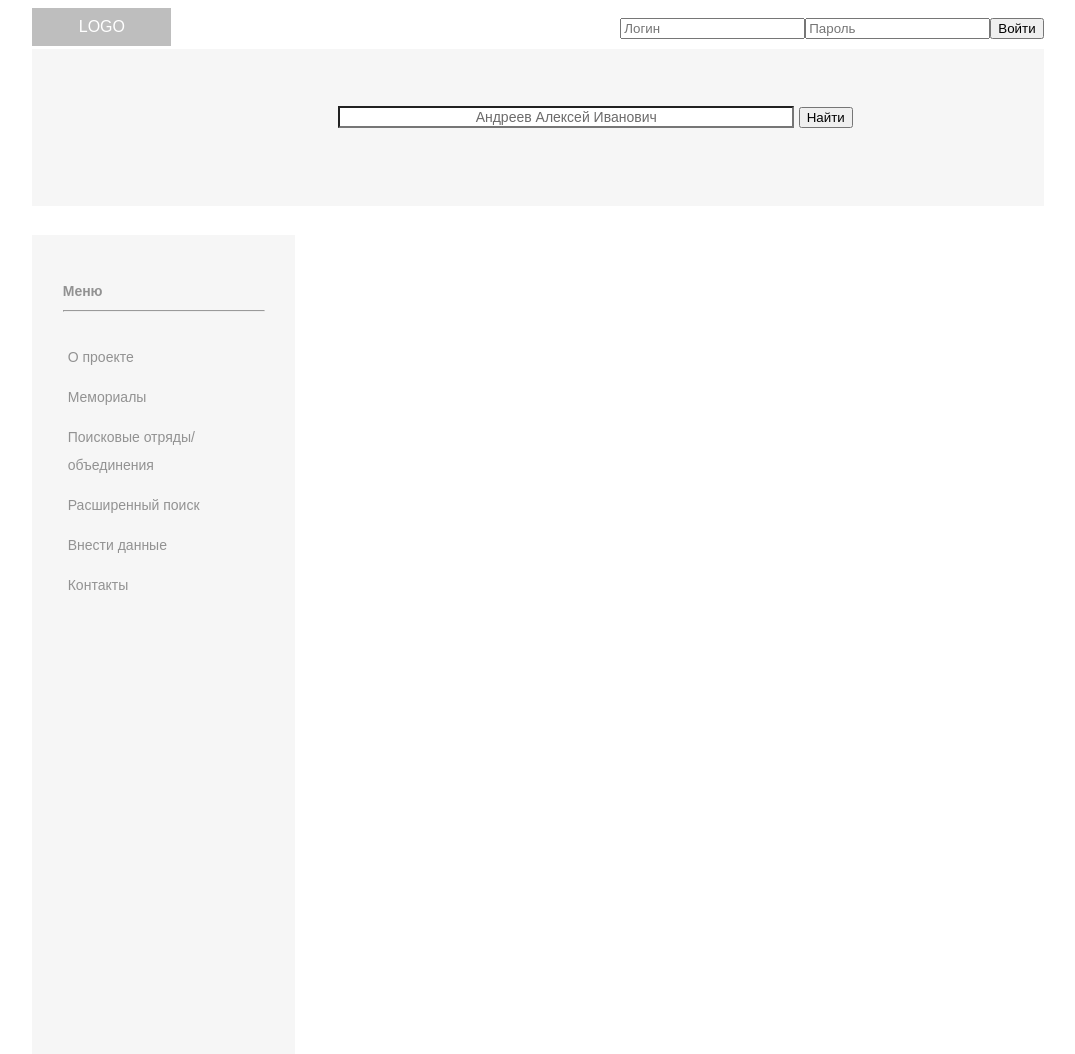
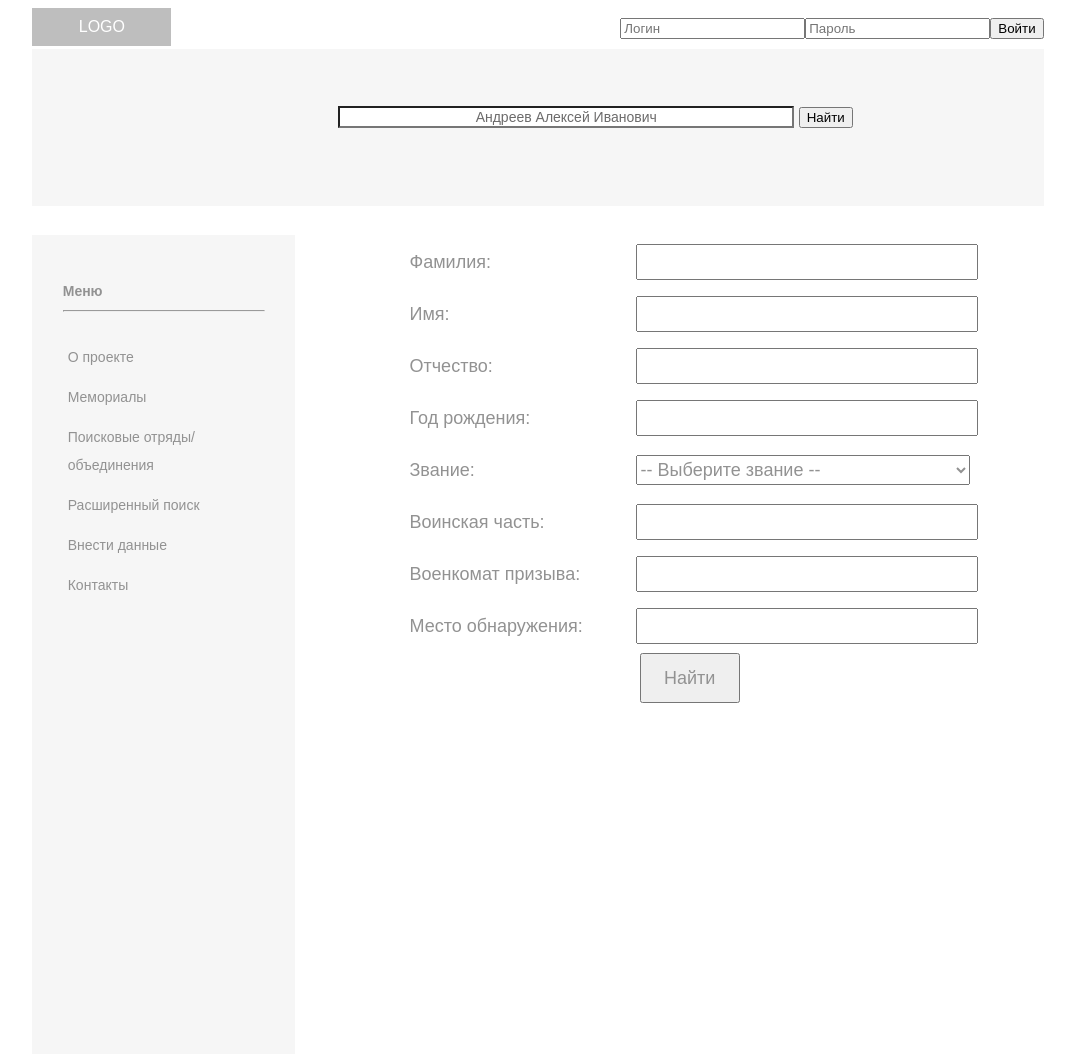
Before and after one commit to Valeri26/searchSquads.ru, a PHP site: page / in a window 1280 px wide. Shown: the top 1054 px of the page, without its empty margins (102-1177 px from the left). Run offline with PHP 8.4, Linux system fonts and the light colour scheme; data that the repository does not hold is empty.

Commit message:
extendsearch.php

```diff
--- /dev/null
+++ b/aboutproject.tpl
@@ -0,0 +1,2 @@
+
+<h1> О проекте </h1>
--- /dev/null
+++ b/contacts.tpl
@@ -0,0 +1,2 @@
+
+<h1> Контакты </h1>
--- /dev/null
+++ b/extendSearch.tpl
@@ -0,0 +1,63 @@
+
+
+	<link rel="stylesheet" type="text/css" href="styles.css">
+
+	<center>
+	<table id="tblExtendSearch">
+	<tr>
+		<td> <label for="first_name">Фамилия:</label> </td>
+		<td> <input type="text" name="first_name"  id="first_name"> </td>
+	</tr>
+
+	<tr>
+		<td> <label for="textfield2">Имя:</label> </td>
+		<td> <input type="text" name="textfield2" id="second_name"> </td>
+	</tr>
+
+	<tr>
+		<td>  <label for="third_name">Отчество:</label> </td>
+		<td>  <input type="text" name="third_name" id="third_name"> </td>
+	</tr>
+
+	<tr>
+		<td> <label for="bdate">Год рождения:</label> </td>
+		<td>  <input type="text" name="bdate" id="bdate"> </td>
+	</tr>
+
+	<tr>
+		<td>  <label for="rankId">Звание:</label> </td>
+		<td>
+		<select name="rankId" id="rankId">
+		<option selected value> -- Выберите звание -- </option>
+		<?php
+		$query="select id, name from warriorranks;";
+		$res=$db->query($query);
+
+		while($row = $res->fetch_assoc()) {
+			$rankId = $row["id"];
+			$rankName = $row["name"];
+			echo "<option value='$rankId'>$rankName</option>";
+		}
+		?>
+        </select> </td>
+	</tr>
+
+	<tr>
+		<td>  <label for="mun">Воинская часть:</label> </td>
+		<td> <input type="text" name="mun" id="mun"> </td>
+	</tr>
+
+	<tr>
+		<td>  <label for="wmc">Военкомат призыва:</label></td>
+		<td> <input type="text" name="wmc" id="wmc"> </td>
+	</tr>
+
+	<tr>
+		<td>  <label for="finding">Место обнаружения:</label></td>
+		<td>  <input type="text" name="finding" id="finding"></td>
+	</tr>
+	</table>
+
+	<input type="button" name="btnExtendSearch" id="btnExtendSearch" value="Найти" onclick="ExtendSearch()";>
+
+	</center>
--- a/index.php
+++ b/index.php
@@ -5,6 +5,7 @@ $user='root';
 $password='';
 $dbname='search_squad_results';
 $db=mysqli_connect($host,$user,$password,$dbname);
+mysqli_set_charset($db, "utf8");
 if ($db->connect_errno) {
 	exit;
 }
@@ -18,7 +19,7 @@ if (isset($_POST['txtLogin']) && isset($_POST['txtPassword'])) {
 	 $password=$_POST['txtPassword'];
 
 	 $query="select * from users where login='$login' and password=md5('$password') LIMIT 1;";
-	 $res=$db->query($query) ;
+	 $res=$db->query($query);
 
 	 if ($res->num_rows == 1) {
 			 $row=$res->fetch_assoc();
@@ -110,6 +111,48 @@ function signOut() {
 		}
 	}
 
+	function ExtendSearch() {
+		var url = "extendSearch.php";
+		var params = [];
+
+		var first_name = encodeURIComponent(document.getElementById("first_name").value);
+		var second_name = encodeURIComponent(document.getElementById("second_name").value);
+		var third_name = encodeURIComponent(document.getElementById("third_name").value);
+		var bdate = encodeURIComponent(document.getElementById("bdate").value);
+		var rankId = encodeURIComponent(document.getElementById("rankId").value);
+		var mun = encodeURIComponent(document.getElementById("mun").value);
+		var wmc = encodeURIComponent(document.getElementById("wmc").value);
+		var finding = encodeURIComponent(document.getElementById("finding").value);
+
+		if (first_name.length > 0) {
+			params.push("first_name="+first_name);
+		}
+
+		// params[0] = "first_name=" + first_name;
+		// params[1] = "second_name=" + second_name;
+		// params[2] = "third_name=" + third_name;
+		// params[3] = "bdate=" + bdate;
+		// params[4] = "rankId=" + rankId;
+		// params[5] = "mun=" + mun;
+		// params[6] = "wmc=" + wmc;
+		// params[7] = "finding=" + finding;
+
+		var sParams = params.reduce(
+			 function(acc, curv, curidx) {
+			 if (curidx == 0) return acc+curv;
+			 return acc + "&" + curv;
+			 }, "?");
+
+		var element = document.getElementById("mContent");
+		element.innerHTML = sParams;
+
+		// if (xmlHttp.readyState == 4 || xmlHttp.readyState == 0) {
+			// xmlHttp.open("GET", url+"?"+sParams, true);
+			// xmlHttp.onreadystatechange = handleServerResponse;
+			// xmlHttp.send(null);
+		// }
+	}
+
 	function handleServerResponse(){
 		if (xmlHttp.readyState == 4)
 		{
@@ -120,9 +163,9 @@ function signOut() {
 
 				warriors = xmlRoot.getElementsByTagName("warrior");
 
-				var htmlCode = "<table id='tblFastSearch' style='border: 1px solid black;  border-collapse: collapse; width: 100%;'>";
+				var htmlCode = "<link rel='stylesheet' type='text/css' href='styles.css'> <center> <table id='tblFastSearch'>";
 
-				htmlCode += "<tr><th style='border: 1px solid black;'>ИД</th><th style='border: 1px solid black;'>Фамилия</th><th style='border: 1px solid black;'>Имя</th><th style='border: 1px solid black;'>Отчество</th><th style='border: 1px solid black;'>Дата рождения</th><th style='border: 1px solid black;'>Звание</th></tr>";
+				htmlCode += "<tr><th>ИД</th><th>Фамилия</th><th>Имя</th><th>Отчество</th><th>Дата рождения</th><th>Звание</th></tr>";
 
 				for( var i = 0; i < warriors.length; i++) {
 					htmlCode += "<tr>";
@@ -130,14 +173,14 @@ function signOut() {
 					var children = warriors.item(i).childNodes;
 
 					for( var j = 0; j < children.length; j++) {
-						htmlCode += "<td style='border: 1px solid black;'>";
+						htmlCode += "<td>";
 						htmlCode += children.item(j).innerHTML;
 						htmlCode += "</td>";
 					}
 					htmlCode += "</tr>";
 				}
 
-				htmlCode += "</table>"
+				htmlCode += "</table> </center>"
 
 				 var element = document.getElementById("mContent");
 				 element.innerHTML = htmlCode;
@@ -157,7 +200,7 @@ function signOut() {
 											 };
 						};
 
-					currentRow.onclick = createClickHandler(currentRow);
+					currentRow.ondblclick = createClickHandler(currentRow);
 				}
 
 			}
@@ -263,12 +306,12 @@ function signOut() {
           <hr>
           <ul>
             <!-- List of links under menuset 1 -->
-            <li><a href="#" title="Link">О проекте</a></li>
+            <li><a href="index.php?aboutproject" title="Link">О проекте</a></li>
             <li><a href="http://lenww2.ru/" title="Link">Мемориалы</a></li>
             <li><a href="http://rf-poisk.ru/region/47/reestr/" title="Link">Поисковые отряды/объединения</a></li>
-            <li class="notimp"><!-- notimp class is applied to remove this link from the tablet and phone views --><a href="#"  title="Link">Расширенный поиск</a></li>
+            <li class="notimp"><!-- notimp class is applied to remove this link from the tablet and phone views --><a href="index.php"  title="Link">Расширенный поиск</a></li>
             <li><a href="#" title="Link">Внести данные</a></li>
-            <li><a href="#" title="Link">Контакты</a></li>
+            <li><a href="index.php?contacts" title="Link">Контакты</a></li>
           </ul>
         </nav>
       </div>
@@ -277,8 +320,20 @@ function signOut() {
 
 
 	<div id="mContent">
+	<?php
 
 
+		if(isset($_GET['aboutproject'])) {
+			include('aboutproject.tpl');
+		}
+		else if(isset($_GET['contacts'])) {
+			include('contacts.tpl');
+		}
+		else {
+			include('extendSearch.tpl');
+		}
+
+	?>
 	</div>
 
     </section>
--- /dev/null
+++ b/styles.css
@@ -0,0 +1,52 @@
+
+	#mContent * {
+		font-family: 'Montserrat', sans-serif;
+		color: rgba(146,146,146,1.00);
+		font-size: 18px;
+		font-style: normal;
+		font-weight: 400;
+	}
+
+	#tblExtendSearch {
+		width: 80%;
+	}
+
+	#tblExtendSearch tr {
+		height: 50px;
+	}
+
+	#tblExtendSearch input {
+		width: 100%;
+		height: 30px;
+	}
+	#tblExtendSearch select {
+		width: 100%;
+		height: 30px;
+	}
+
+	#tblExtendSearch tr td:first-child{
+		text-align: left;
+		width: 40%;
+	}
+
+	#btnExtendSearch {
+		width: 100px;
+		height: 50px;
+	}
+
+	#tblFastSearch td, th {
+		border: 1px solid black;
+	}
+
+	#tblFastSearch {
+		border-collapse: collapse;
+		width: 80%;
+	}
+
+	#tblFastSearch tr td:first-child, th:first-child {
+		visibility: hidden;
+	}
+
+	#tblFastSearch tr:hover {
+		background-color: blue;
+	}
```
Also changed, not shown: extendSearch.php (added, +57 -0 lines).
